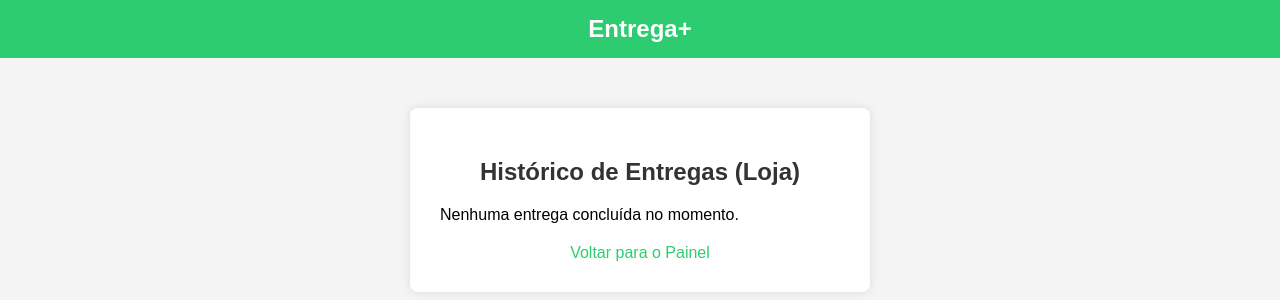
After one commit to renanx1123/entrega-mais, a Django app: page /historico-loja/ in a window 1280 px wide. The commit adds this page. Shown: the top 300 px of the page. Run offline with Django 5.2, Linux system fonts and the light colour scheme; a user stored in the database is signed in; tables that the repository leaves empty hold one stand-in row (values such as "Sample post").

Commit message:
feat: adiciona telas de historico da loja e do entregador

```diff
--- /dev/null
+++ b/app_entregas/templates/app_entregas/historico_loja.html
@@ -0,0 +1,19 @@
+{% extends 'app_entregas/base.html' %}
+{% block content %}
+    <h2>Histórico de Entregas (Loja)</h2>
+    <div style="margin-top: 20px;">
+        {% if entregas %}
+            {% for entrega in entregas %}
+                <div style="background: #fff; border: 1px solid #ddd; padding: 15px; margin-bottom: 10px; border-radius: 5px;">
+                    <strong>Destinatário:</strong> {{ entrega.destinatario }}<br>
+                    <strong>Endereço:</strong> {{ entrega.endereco_destino }}<br>
+                    <strong>Status:</strong> <span style="color: #2ecc71; font-weight: bold;">{{ entrega.get_status_display }}</span><br>
+                    <small style="color: #888;">Data: {{ entrega.data_solicitacao|date:"d/m/Y H:i" }}</small>
+                </div>
+            {% endfor %}
+        {% else %}
+            <p>Nenhuma entrega concluída no momento.</p>
+        {% endif %}
+    </div>
+    <a href="{% url 'dashboard' %}" class="link" style="margin-top: 20px; display: block;">Voltar para o Painel</a>
+{% endblock %}
--- a/app_entregas/views.py
+++ b/app_entregas/views.py
@@ -6,17 +6,20 @@ from django.contrib.auth.decorators import login_required
 from .forms import EntregaForm
 from .models import Loja, Entrega, Rota, Entregador
 
+# Tela de Cadastro de Usuário
 class SignUpView(generic.CreateView):
     form_class = UserCreationForm
     success_url = reverse_lazy('login')
     template_name = 'app_entregas/cadastro.html'
 
+# Tela do Painel (Dashboard)
 @login_required
 def dashboard(request):
     is_loja = Loja.objects.filter(usuario=request.user).exists()
     is_entregador = Entregador.objects.filter(usuario=request.user).exists()
     return render(request, 'app_entregas/dashboard.html', {'is_loja': is_loja, 'is_entregador': is_entregador})
 
+# Tela de Cadastrar Pedido
 @login_required
 def cadastrar_pedido(request):
     if request.method == 'POST':
@@ -34,6 +37,7 @@ def cadastrar_pedido(request):
         form = EntregaForm()
     return render(request, 'app_entregas/cadastrar_pedido.html', {'form': form})
 
+# Tela de Listar Pedidos (Visão da Loja)
 @login_required
 def listar_pedidos(request):
     try:
@@ -43,7 +47,7 @@ def listar_pedidos(request):
         pedidos = []
     return render(request, 'app_entregas/listar_pedidos.html', {'pedidos': pedidos})
 
-# Criar rota agrupada (Botão de cima)
+# Ação de Criar Rota Agrupada (Botão Verde)
 @login_required
 def criar_rota(request):
     try:
@@ -60,7 +64,7 @@ def criar_rota(request):
             pedido.save()
     return redirect('listar_pedidos')
 
-# Criar rota individual (Botão de cada pedido)
+# Ação de Criar Rota Individual (Botão Azul)
 @login_required
 def criar_rota_individual(request, entrega_id):
     pedido = get_object_or_404(Entrega, id=entrega_id, loja__usuario=request.user)
@@ -71,11 +75,13 @@ def criar_rota_individual(request, entrega_id):
         pedido.save()
     return redirect('listar_pedidos')
 
+# Tela de Rotas Disponíveis (Visão do Entregador)
 @login_required
 def listar_rotas(request):
     rotas = Rota.objects.filter(status='DISPONIVEL')
     return render(request, 'app_entregas/rotas_disponiveis.html', {'rotas': rotas})
 
+# Ação de Aceitar Rota (Botão Vermelho)
 @login_required
 def aceitar_rota(request, rota_id):
     rota = get_object_or_404(Rota, id=rota_id)
@@ -92,28 +98,24 @@ def aceitar_rota(request, rota_id):
             pedido.save()
     return redirect('listar_rotas')
 
-# NOVO: Tela de Minhas Rotas (O que o Entregador aceitou)
+# Tela de Minhas Rotas Ativas (Visão do Entregador)
 @login_required
 def minhas_rotas(request):
     entregador = Entregador.objects.filter(usuario=request.user).first()
     rotas = Rota.objects.filter(entregador=entregador).exclude(status='CONCLUIDA').order_by('-data_criacao') if entregador else []
     return render(request, 'app_entregas/minhas_rotas.html', {'rotas': rotas})
 
-# NOVO: Ação do Entregador (Coletar ou Entregar)
+# Ação de Coletar / Entregar
 @login_required
 def acao_entrega(request, entrega_id, acao):
     pedido = get_object_or_404(Entrega, id=entrega_id, rota__entregador__usuario=request.user)
 
     if acao == 'coletar' and pedido.status == 'ACEITA':
         pedido.status = 'COLETADA'
-        # Atualiza a rota para EM_ANDAMENTO se for a primeira coleta
         pedido.rota.status = 'EM_ANDAMENTO'
         pedido.rota.save()
-
     elif acao == 'entregar' and pedido.status == 'COLETADA':
         pedido.status = 'ENTREGUE'
-
-        # Verifica se todos os pedidos da rota foram entregues para concluir a rota
         todos_entregues = all(p.status == 'ENTREGUE' for p in pedido.rota.entrega_set.all())
         if todos_entregues:
             pedido.rota.status = 'CONCLUIDA'
@@ -122,6 +124,27 @@ def acao_entrega(request, entrega_id, acao):
     pedido.save()
     return redirect('minhas_rotas')
 
+# --- NOVAS TELAS DE HISTÓRICO ---
+
+@login_required
+def historico_loja(request):
+    try:
+        loja = Loja.objects.get(usuario=request.user)
+        entregas_concluidas = Entrega.objects.filter(loja=loja, status='ENTREGUE').order_by('-data_solicitacao')
+    except Loja.DoesNotExist:
+        entregas_concluidas = []
+    return render(request, 'app_entregas/historico_loja.html', {'entregas': entregas_concluidas})
+
+@login_required
+def historico_entregador(request):
+    entregador = Entregador.objects.filter(usuario=request.user).first()
+    if entregador:
+        rotas_concluidas = Rota.objects.filter(entregador=entregador, status='CONCLUIDA').order_by('-data_criacao')
+    else:
+        rotas_concluidas = []
+    return render(request, 'app_entregas/historico_entregador.html', {'rotas': rotas_concluidas})
+
+# Botão Mágico de Reset para Testes
 @login_required
 def resetar_teste(request):
     Entrega.objects.all().update(rota=None, status='PENDENTE_ROTA')
--- a/entrega_mais/urls.py
+++ b/entrega_mais/urls.py
@@ -2,11 +2,11 @@ from django.contrib import admin
 from django.urls import path
 from django.contrib.auth import views as auth_views
 
-# Importando TODAS as views que criamos
 from app_entregas.views import (
     SignUpView, dashboard, cadastrar_pedido, listar_pedidos,
     criar_rota, criar_rota_individual, listar_rotas,
-    aceitar_rota, minhas_rotas, acao_entrega, resetar_teste
+    aceitar_rota, minhas_rotas, acao_entrega, resetar_teste,
+    historico_loja, historico_entregador
 )
 
 urlpatterns = [
@@ -15,21 +15,25 @@ urlpatterns = [
     path('login/', auth_views.LoginView.as_view(template_name='app_entregas/login.html'), name='login'),
     path('cadastro/', SignUpView.as_view(), name='cadastro'),
 
-    # Painel e Pedidos da Loja
+    # Painel
     path('dashboard/', dashboard, name='dashboard'),
+
+    # Loja
     path('pedido/novo/', cadastrar_pedido, name='cadastrar_pedido'),
     path('meus-pedidos/', listar_pedidos, name='listar_pedidos'),
-
-    # Rotas (Criação pela Loja)
     path('rotas/criar/', criar_rota, name='criar_rota'),
     path('rotas/criar/<int:entrega_id>/', criar_rota_individual, name='criar_rota_individual'),
 
-    # Rotas (Ações do Entregador)
+    # Entregador
     path('rotas/', listar_rotas, name='listar_rotas'),
     path('rotas/aceitar/<int:rota_id>/', aceitar_rota, name='aceitar_rota'),
     path('minhas-rotas/', minhas_rotas, name='minhas_rotas'),
     path('entrega/<int:entrega_id>/<str:acao>/', acao_entrega, name='acao_entrega'),
 
-    # Utilitário de teste
+    # Históricos
+    path('historico-loja/', historico_loja, name='historico_loja'),
+    path('historico-entregador/', historico_entregador, name='historico_entregador'),
+
+    # Teste
     path('reset/', resetar_teste, name='resetar_teste'),
 ]
```
Also changed, not shown: app_entregas/templates/app_entregas/dashboard.html (+11 -3 lines), app_entregas/templates/app_entregas/historico_entregador.html (added, +18 -0 lines).
